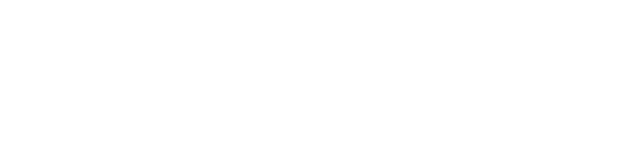
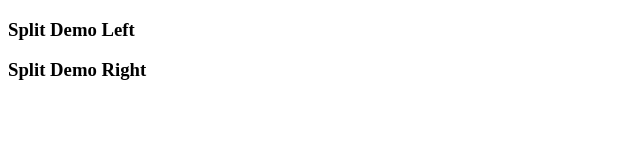
Before and after one commit to raguilera82/autentia-lib, a website: page dist/index.html in a window 1280 px wide. Shown: the whole page, without its empty margins (0-640 px from the left). Drawn offline with nearby package versions, Linux system fonts and the light colour scheme.

Commit message:
Update index.html dist

```diff
--- a/dist/index.html
+++ b/dist/index.html
@@ -1,16 +1,28 @@
 <!DOCTYPE html>
 <html>
+
 <head>
   <meta charset="utf-8">
   <title>Autentia University Lib</title>
-  <link rel="import" href="bundle.html"/>
+  <link rel="import" href="bundle.html" />
   <script src="https://d3js.org/d3.v4.min.js"></script>
 </head>
+
 <body>
 
-  <tnt-toolbar title="Showcase"></tnt-toolbar>
+  <vaadin-split-layout id="simple">
+    <div id="demo-nav">
+      <h3>Split Demo Left</h3>
+    </div>
+    <div id="demo-content">
+      <h3>Split Demo Right</h3>
+    </div>
+  </vaadin-split-layout>
 
-  <tnt-user user='{"login": "Ruben", "avatar": "https://avatars.githubusercontent.com/u/818068?v=3", "admin": true}'></tnt-user>
+  <div style="width: 20%">
+    <tnt-toolbar title="Showcase"></tnt-toolbar>
+    <tnt-user user='{"login": "Ruben", "avatar": "https://avatars.githubusercontent.com/u/818068?v=3", "admin": true}'></tnt-user>
+  </div>
 
   <tnt-d3></tnt-d3>
 
@@ -18,10 +30,10 @@
 
 </body>
 
-  <script>
-    document.addEventListener('select-user', function($event){
-      alert($event.detail)
-    })
-  </script>
+<script>
+  document.addEventListener('select-user', function ($event) {
+    alert($event.detail)
+  })
+</script>
 
 </html>
```
